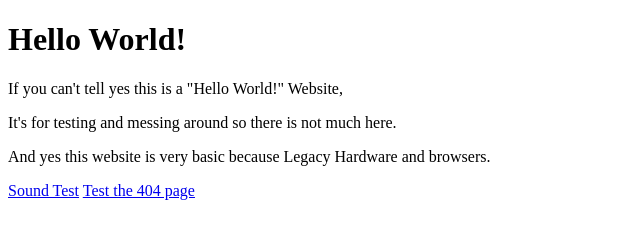
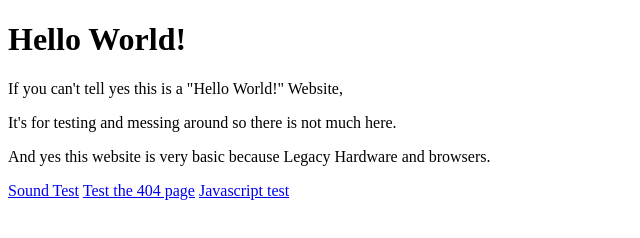
Before and after one commit to ORileyTan/ORileyTan.github.io, a plain HTML site: page index.html in a window 1280 px wide. Shown: the whole page, without its empty margins (0-640 px from the left). Drawn offline with Linux system fonts and the light colour scheme.

Commit message:
Update index.html

```diff
--- a/index.html
+++ b/index.html
@@ -11,5 +11,7 @@
   <a href="soundtest">Sound Test</a>
   <bv>
   <a href="nonexistantfile">Test the 404 page</a>
+  <bv>
+  <a href="javascript_test">Javascript test</a>
 </body>
 </html>
```
